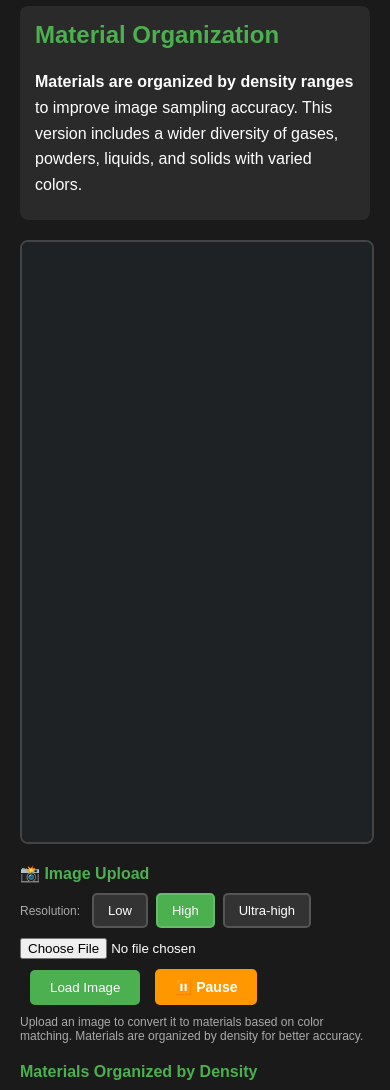
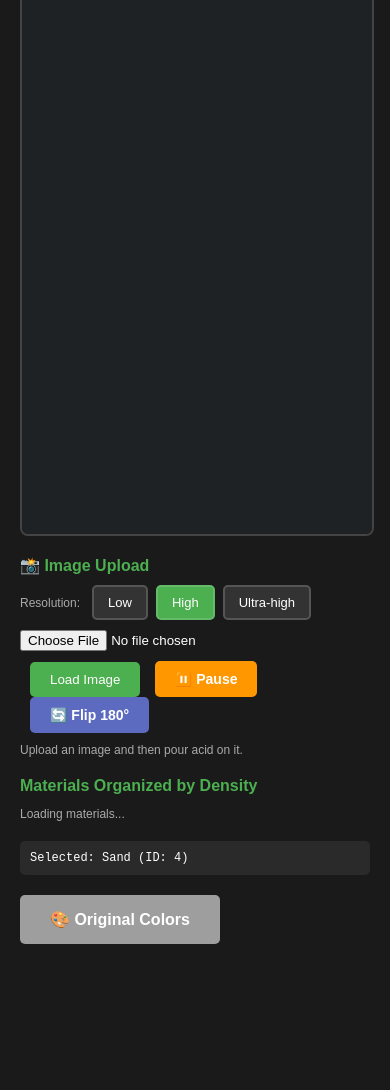
Before and after one commit to newcubes/GeoSim, a website built with Vite: page website/demos/element-simulator-v1-image-v2.html in a window 390 px wide. Shown: the part 146-1236 px from the top of the page. After the commit the page ends 1110 px from the top, so only its background shows below. Built offline with nearby package versions, Linux system fonts and the light colour scheme.

Commit message:
Geo Sim: add Flip 180° button to rotate canvas upside down
Made-with: Cursor

```diff
--- a/website/demos/element-simulator-v1-image-v2.html
+++ b/website/demos/element-simulator-v1-image-v2.html
@@ -3,7 +3,7 @@
 <head>
     <meta charset="UTF-8">
     <meta name="viewport" content="width=device-width, initial-scale=1.0">
-    <title>Element Simulator v2 - Image Upload (Density Organized)</title>
+    <title>Geo Sim</title>
     <style>
         body {
             margin: 0;
@@ -20,20 +20,6 @@
             margin-top: 0;
             color: #fff;
         }
-        .info {
-            background: #2a2a2a;
-            padding: 15px;
-            border-radius: 8px;
-            margin-bottom: 20px;
-        }
-        .info h2 {
-            margin-top: 0;
-            color: #4CAF50;
-        }
-        .info p {
-            margin: 8px 0;
-            line-height: 1.6;
-        }
         .simulator-wrapper {
             position: relative;
             width: 100%;
@@ -41,6 +27,10 @@
             overflow: hidden;
             border: 2px solid #444;
             border-radius: 8px;
+        }
+        .simulator-wrapper.flipped {
+            transform: rotate(180deg);
+            transform-origin: center center;
         }
         .simulator-container {
             position: relative;
@@ -177,14 +167,9 @@
 </head>
 <body>
     <div class="container">
-        <h1>Element Simulator v2 - Image Upload (Density Organized)</h1>
+        <h1>Geo Sim</h1>
 
-        <div class="info">
-            <h2>Material Organization</h2>
-            <p><strong>Materials are organized by density ranges</strong> to improve image sampling accuracy. This version includes a wider diversity of gases, powders, liquids, and solids with varied colors.</p>
-        </div>
-
-        <div class="simulator-wrapper">
+        <div class="simulator-wrapper" id="simulatorWrapper">
             <div class="simulator-container resolution-high" id="simulatorContainer">
                 <folk-sand-hybrid id="simulator"></folk-sand-hybrid>
             </div>
@@ -206,8 +191,11 @@
             <button id="playButton" style="padding: 10px 20px; background: #4CAF50; border: none; border-radius: 5px; color: white; font-size: 14px; cursor: pointer; font-weight: bold; display: none; margin-left: 10px;">
                 ▶️ Play
             </button>
+            <button id="flipCanvasBtn" type="button" style="padding: 10px 20px; background: #5C6BC0; border: none; border-radius: 5px; color: white; font-size: 14px; cursor: pointer; font-weight: bold; margin-left: 10px;">
+                🔄 Flip 180°
+            </button>
             <p style="margin-top: 10px; color: #aaa; font-size: 12px;">
-                Upload an image to convert it to materials based on color matching. Materials are organized by density for better accuracy.
+                Upload an image and then pour acid on it.
             </p>
         </div>
 
@@ -483,6 +471,15 @@
                 }
             });
 
+            // Flip canvas 180°
+            const flipCanvasBtn = document.getElementById('flipCanvasBtn');
+            const simulatorWrapper = document.getElementById('simulatorWrapper');
+            if (flipCanvasBtn && simulatorWrapper) {
+                flipCanvasBtn.addEventListener('click', () => {
+                    simulatorWrapper.classList.toggle('flipped');
+                });
+            }
+
             // Image upload
             const imageUpload = document.getElementById('imageUpload');
             const loadImageBtn = document.getElementById('loadImageBtn');
```
